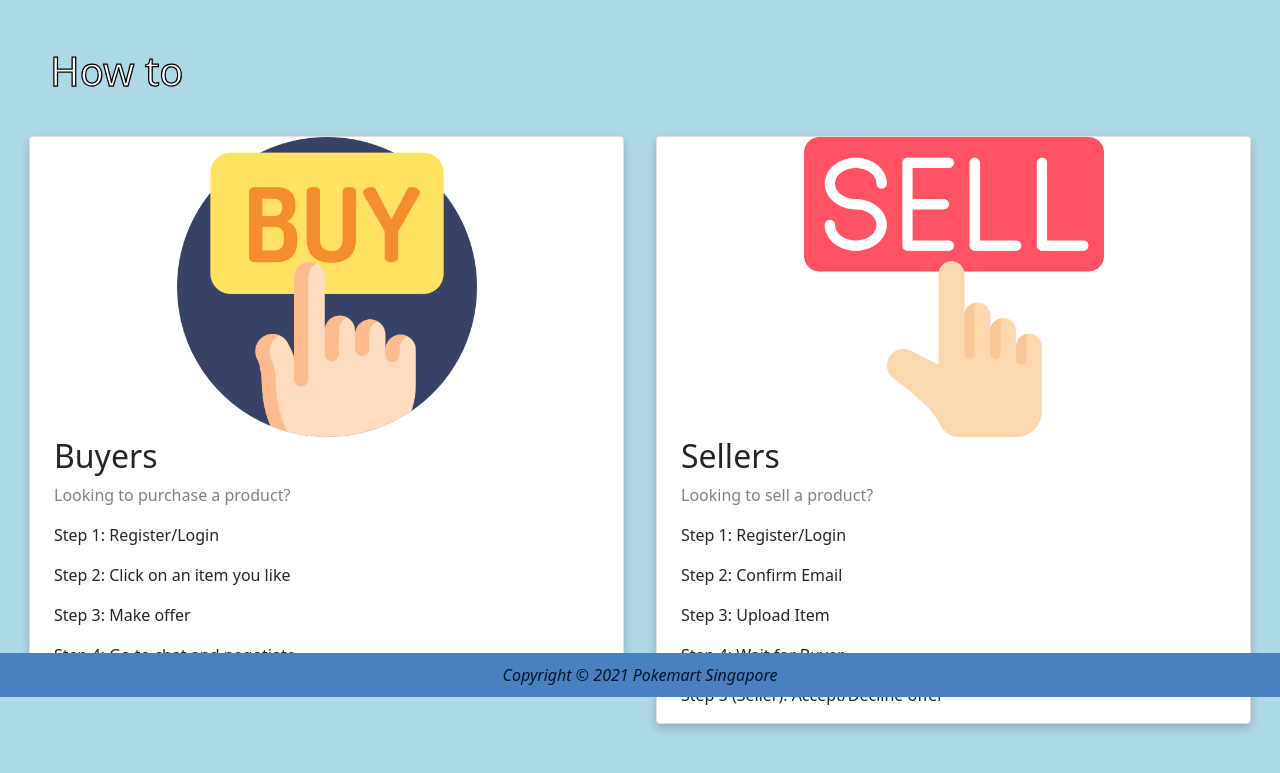
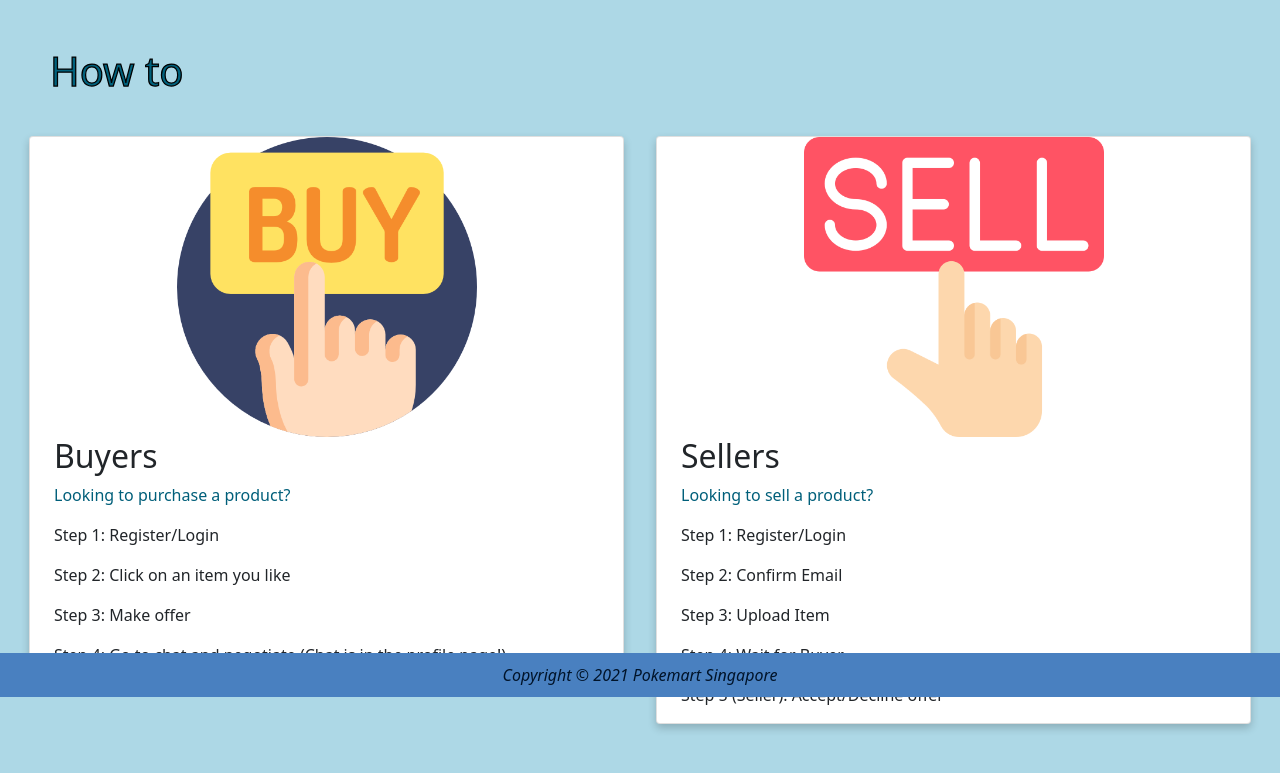
Before and after one commit to lopmade/1004-Web, a PHP site: page / in a window 1280 px wide. Shown: the part 103-876 px from the top of the page. Run offline with PHP 8.4, Linux system fonts and the light colour scheme.

Commit message:
index fix

```diff
--- a/css/index.css
+++ b/css/index.css
@@ -40,5 +40,5 @@ body {
 }
 
 .title {
-  color: grey;
+  color: #005f7a;
 }
--- a/index.php
+++ b/index.php
@@ -20,7 +20,7 @@ if (!isset($_SESSION)) {
             ?>
 
             <section id="mainContent" class = "section">
-                <h1>How to</h1>
+                <h1 style="color:#00617c">How to</h1>
                 <div class="row">
                     <div class="column">
                         <div class="card">
@@ -31,7 +31,7 @@ if (!isset($_SESSION)) {
                                 <p>Step 1: Register/Login</p>
                                 <p>Step 2: Click on an item you like</p>
                                 <p>Step 3: Make offer</p>
-                                <p>Step 4: Go to chat and negotiate</p>
+                                <p>Step 4: Go to chat and negotiate (Chat is in the profile page!)</p>
                             </div>
                         </div>
                     </div>
```
